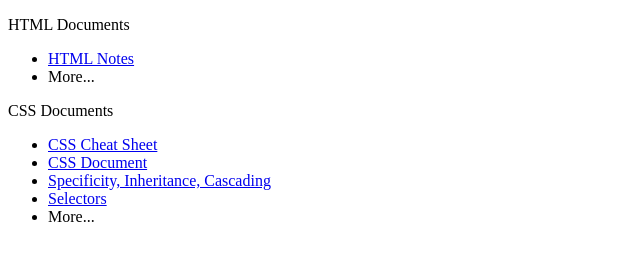
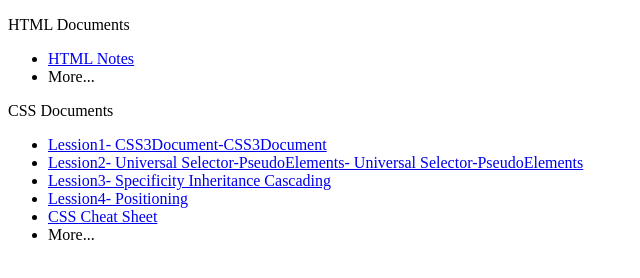
Before and after one commit to BahugunaP/SSP-Content-Repository, a plain HTML site: page docs/index.html in a window 1280 px wide. Shown: the whole page, without its empty margins (0-640 px from the left). Drawn offline with Linux system fonts and the light colour scheme.

Commit message:
Added new docs and corrected Lession texts

```diff
--- a/docs/index.html
+++ b/docs/index.html
@@ -14,10 +14,11 @@
     </ul>
     <p>CSS Documents</p>
     <ul name="CSS Docs">
+		<li><a href="https://drive.google.com/file/d/10iS35CKSFs6RbHxhk_bRO6sM9tlHPyuP/view?usp=drive_link">Lession1- CSS3Document-CSS3Document</a></li>
+        <li><a href="https://drive.google.com/file/d/1GNlRLAsVlbLobRmVE4CI4cUfiwjNT0wu/view?usp=drive_link">Lession2- Universal Selector-PseudoElements- Universal Selector-PseudoElements</a> </li>
+        <li><a href="https://drive.google.com/file/d/1ObMtmDrZ1HmZ5u-AfKBPEbxDxsGqFMFt/view?usp=drive_link">Lession3- Specificity Inheritance Cascading</a> </li>
+		<li><a href="https://drive.google.com/file/d/1IiFAOkJTYpRR5ZbZrGaczbtlIeyKkDOk/view?usp=drive_link">Lession4- Positioning</a> </li>
         <li><a href="https://drive.google.com/file/d/1S1JUj-GyQOwwGGa5-XgHUTe6vOtzvWhY/view?usp=drive_link">CSS Cheat Sheet</a> </li>
-        <li><a href="https://drive.google.com/file/d/10iS35CKSFs6RbHxhk_bRO6sM9tlHPyuP/view?usp=drive_link">CSS Document</a> </li>
-        <li><a href="https://drive.google.com/file/d/1ObMtmDrZ1HmZ5u-AfKBPEbxDxsGqFMFt/view?usp=drive_link">Specificity, Inheritance, Cascading</a> </li>
-        <li><a href="https://drive.google.com/file/d/1GNlRLAsVlbLobRmVE4CI4cUfiwjNT0wu/view?usp=drive_link">Selectors</a></li>
         <li>More...</li>
     </ul>
 </div>
```
